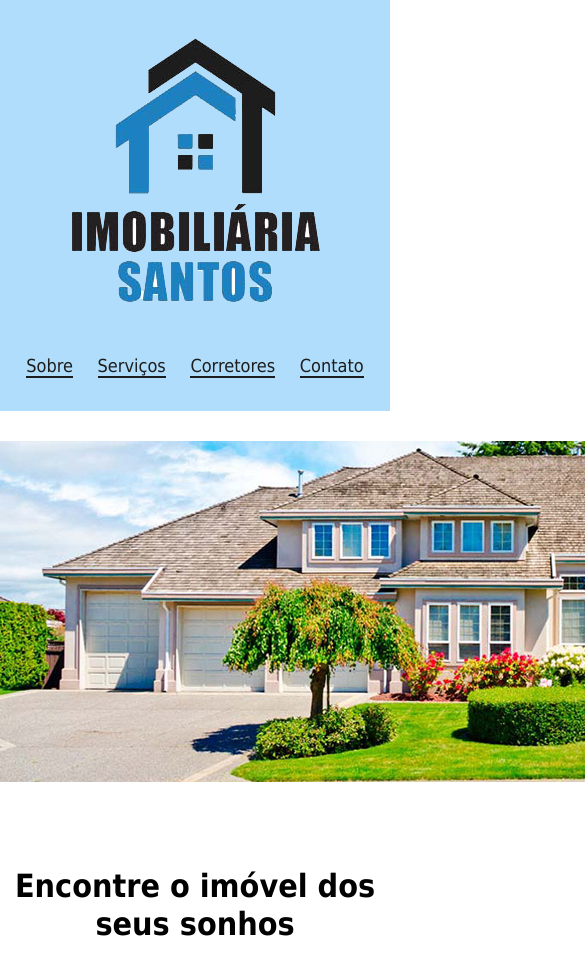
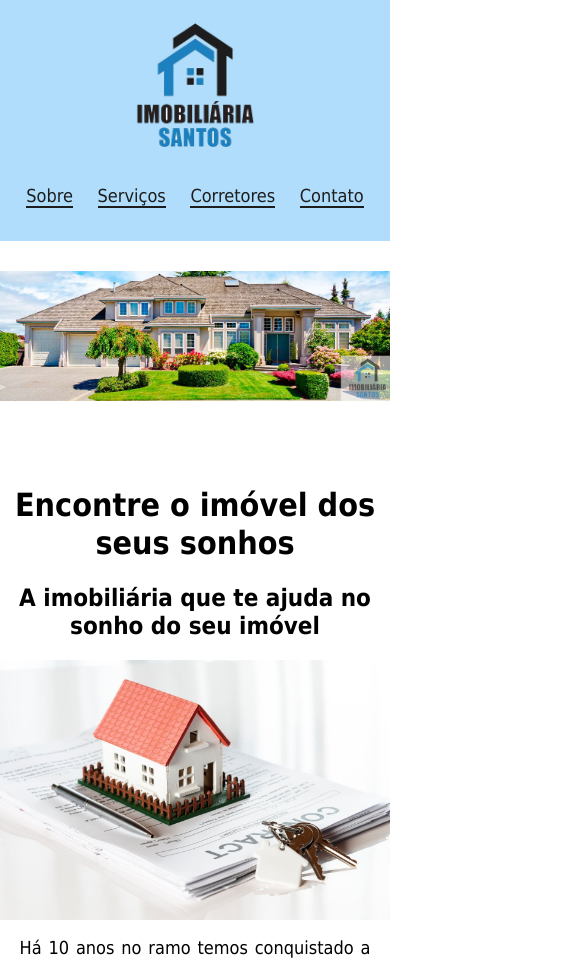
Before and after one commit to flatakeo/imobiliaria, a plain HTML site: page index.html in a window 390 px wide. Shown: the top 961 px of the page, 585 px wide, since content can reach past the window. Drawn offline with Linux system fonts and the light colour scheme.

Commit message:
Update estilo.css

```diff
--- a/estilo.css
+++ b/estilo.css
@@ -32,8 +32,8 @@ body {
 }
 
 .topo img {
-    max-width: 100%; /* Adição: Ajustar o tamanho máximo da imagem para que seja responsiva */
-    height: auto; /* Adição: Permite que a altura da imagem seja ajustada proporcionalmente */
+    max-width: 150px; /* Adição: Definir tamanho máximo para o logo */
+    height: auto;
 }
 
 .paragrafo-topo {
@@ -50,6 +50,14 @@ body {
     margin: 0 10px;
 }
 
+/* Adição: Definir tamanho máximo para as imagens do banner, corretores e imóvel-assinatura */
+.banner img,
+.casas img,
+.imagem {
+    max-width: 100%;
+    height: auto;
+}
+
 /* Adição: Media query para telas menores */
 @media screen and (max-width: 768px) {
     .topo {
@@ -64,11 +72,11 @@ body {
     .paragrafo-servicos,
     .lista-servicos,
     .lista-contato {
-        width: 90%; /* Ajuste para largura máxima em telas menores */
+        width: 90%;
     }
 
     .item-lista-servicos,
     .item-lista-contato {
-        font-size: 16px; /* Ajuste do tamanho da fonte em telas menores */
+        font-size: 16px;
     }
 }
```
